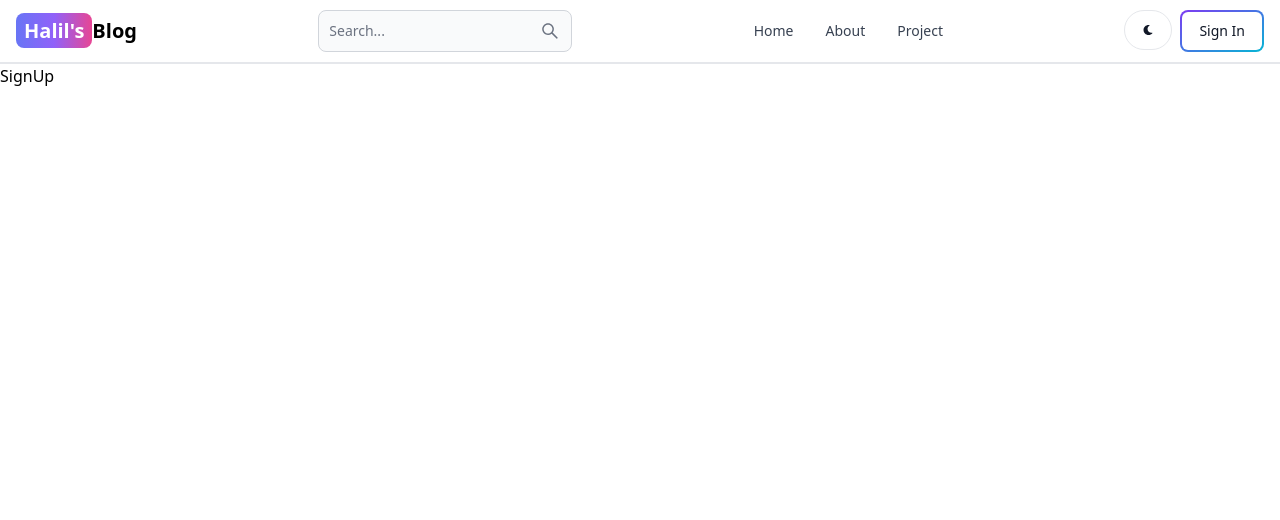
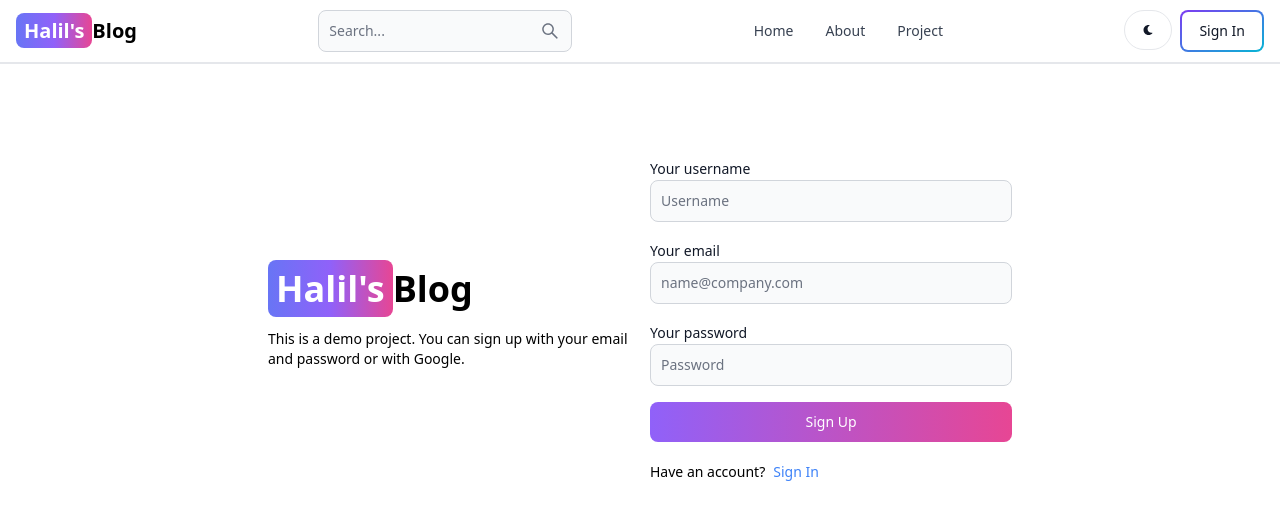
Before and after one commit to pruka/mernWebBlog, a React (Vite) app in the folder client/: page /sign-up in a window 1280 px wide. Shown: the top 520 px of the page. Built offline with nearby package versions, Linux system fonts and the light colour scheme.

Commit message:
create sign up page ui

```diff
--- a/client/src/pages/SignUp.jsx
+++ b/client/src/pages/SignUp.jsx
@@ -1,8 +1,44 @@
+import { Button, Label, TextInput } from 'flowbite-react'
 import React from 'react'
+import { Link } from 'react-router-dom'
 
 function SignUp() {
   return (
-    <div>SignUp</div>
+    <div className='min-h-screen mt-20'>
+      <div className='flex p-3 max-w-3xl mx-auto flex-col md:flex-row md:items-center gap-5'>
+        {/* left */}
+        <div className='flex-1'>
+          <Link to="/" className="text-4xl font-bold dark:text-white">
+              <span className='px-2 py-1 bg-gradient-to-r from-indigo-500 via-purple-500 to-pink-500 rounded-lg text-white'>Halil's</span>
+          Blog</Link>
+          <p className='text-sm mt-5'>
+            This is a demo project. You can sign up with your email and password or with Google.
+          </p>
+        </div>
+        {/* right */}
+        <div className='flex-1'>
+          <form className='flex flex-col gap-4'>
+            <div>
+              <Label value="Your username" />
+              <TextInput type="text" placeholder='Username' id="username"/>
+            </div>
+            <div>
+              <Label value="Your email" />
+              <TextInput type="text" placeholder='name@company.com' id="email"/>
+            </div>
+            <div>
+              <Label value="Your password" />
+              <TextInput type="text" placeholder="Password" id="password"/>
+            </div>
+            <Button gradientDuoTone="purpleToPink" type='submit'>Sign Up</Button>
+          </form>
+          <div className='flex gap-2 text-sm mt-5'>
+            <span>Have an account?</span>
+            <Link to="/sign-in" className='text-blue-500'>Sign In</Link>
+          </div>
+        </div>
+      </div>
+    </div>
   )
 }
 
```
